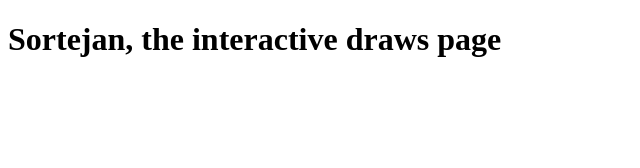
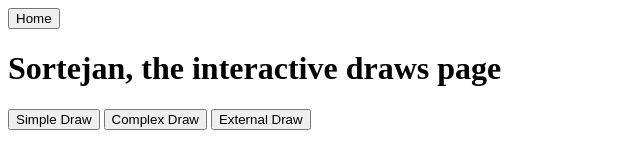
Before and after one commit to Janmuixi/Sortejan, a plain HTML site: page index.html in a window 1280 px wide. Shown: the whole page, without its empty margins (0-640 px from the left). Drawn offline with Linux system fonts and the light colour scheme.

Commit message:
added some buttons

```diff
--- a/index.html
+++ b/index.html
@@ -5,10 +5,21 @@
     <title>Sortejan</title>
 </head>
 <body>
+
+    <div class="home-div">
+        <button class="home-btn">Home</button>
+
+    </div>
+
     <div class="title">
         <h1 class="title-text">Sortejan, the interactive draws page</h1>
     </div>
 
+    <div class="choose-draw-div">
+        <button class="simple-draw-btn">Simple Draw</button>
+        <button class="complex-draw-btn">Complex Draw</button>
+        <button class="external-draw-btn">External Draw</button>
+    </div>
 
 </body>
 </html>
```
